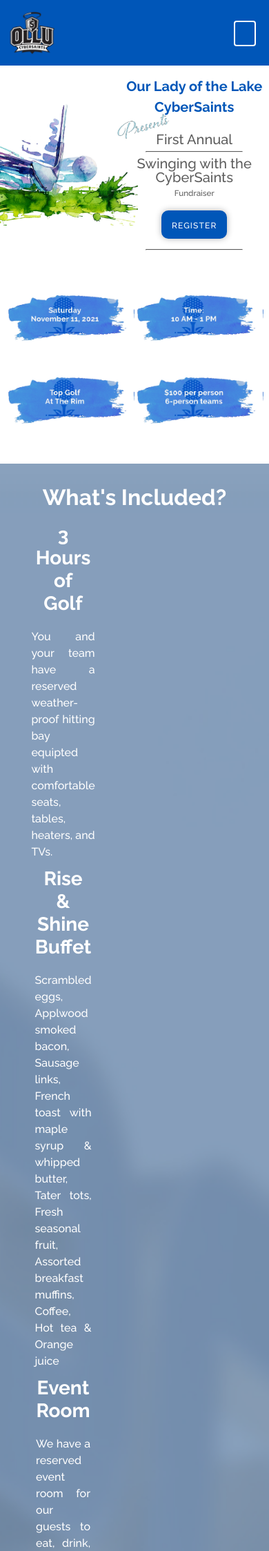
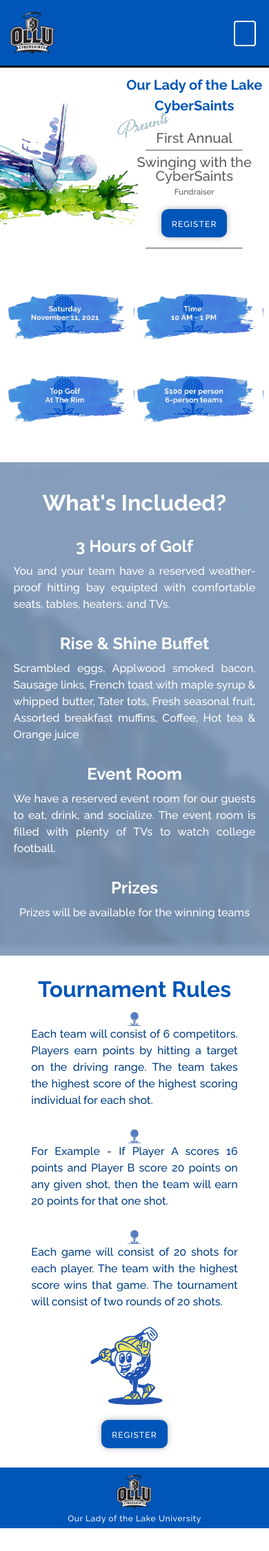
Before and after one commit to IkeLongo/Cybersaints_website, a PHP site: page /fundraiser.php in a window 390 px wide. Shown: the top 2248 px of the page at 69% size. After the commit the page ends 2215 px from the top, so only its background shows below. Run offline with PHP 8.4, Linux system fonts and the light colour scheme; some libraries are stand-ins or nearby versions; some web fonts are replaced.

Commit message:
header/footer boder color changes

```diff
--- a/fundraiser.php
+++ b/fundraiser.php
@@ -95,7 +95,7 @@
 
         <h3 id="t-rules">Tournament Rules</h3>
 
-        <!-- <div class="row"> -->
+        <div class="row">
             <div class="col" id="f-section4">
                 <div class="row">
                     <img src="images/golf-tee.jpg" alt="golf-tee" class="golf-tee">
@@ -111,7 +111,7 @@
                 </div>
             </div>
             <img src="images/golfer.PNG" alt="golfer" class="f-golfer">
-        <!-- </div> -->
+        </div>
 
         <a href="register.php" class="register2">
             <button type="button" class="button" id="register">
--- a/style.css
+++ b/style.css
@@ -15,8 +15,8 @@ body{
     background-size: cover;
     background-position: center;
     border-bottom: solid;
-    border-width: 5px;
-    border-color: white;
+    border-width: 3px;
+    border-color: black;
 }
 .container{
     padding: 10px 2%;
@@ -165,8 +165,8 @@ p {
     padding: 5px 0;
     background: #0056B8;
     border-top: solid;
-    border-width: 3px;
-    border-color: white;
+    border-width:2px;
+    border-color: black;
 }
 .logo-footer{
     height: 60px;
@@ -300,8 +300,8 @@ hr.line{
     flex-direction: column;
     justify-content: space-evenly;
     margin: 0 5%;
-    padding-top: 10px;
-    padding-bottom: 20px;
+    padding-top: 20px;
+    padding-bottom: 30px;
 }
 #included{
     padding: 20px 0;
@@ -963,15 +963,21 @@ h3{
         display: flex;
         flex-direction: column;
         justify-content: center;
+        margin: 0;
     }
-    #f-section .div {
-        justify-content: center;
+    #f-section3 div {
+        display: flex;
+        flex-direction: column;
+        justify-content: flex-start;
+        width: 100%;
+        margin-left: 0px !important;
+        padding: 10px 0;
     }
     .sub-title{
         color: white;
-        font-size: 28px !important;
+        font-size: 24px !important;
         font-weight: bold;
-        padding-bottom: 5px;
+        padding-bottom: 0px !important;
     }
     .sub-text3{
         color: white !important;
```
